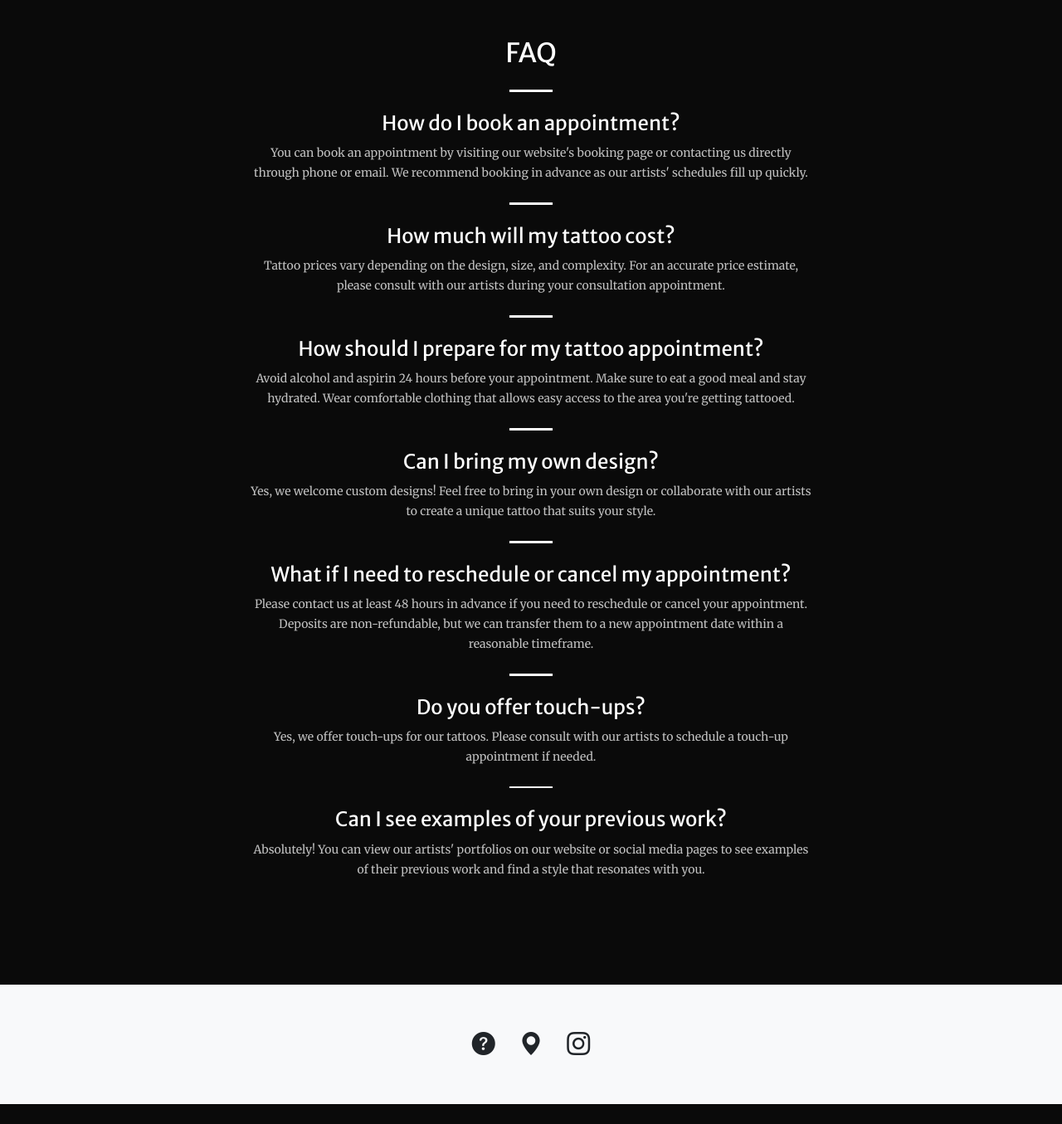
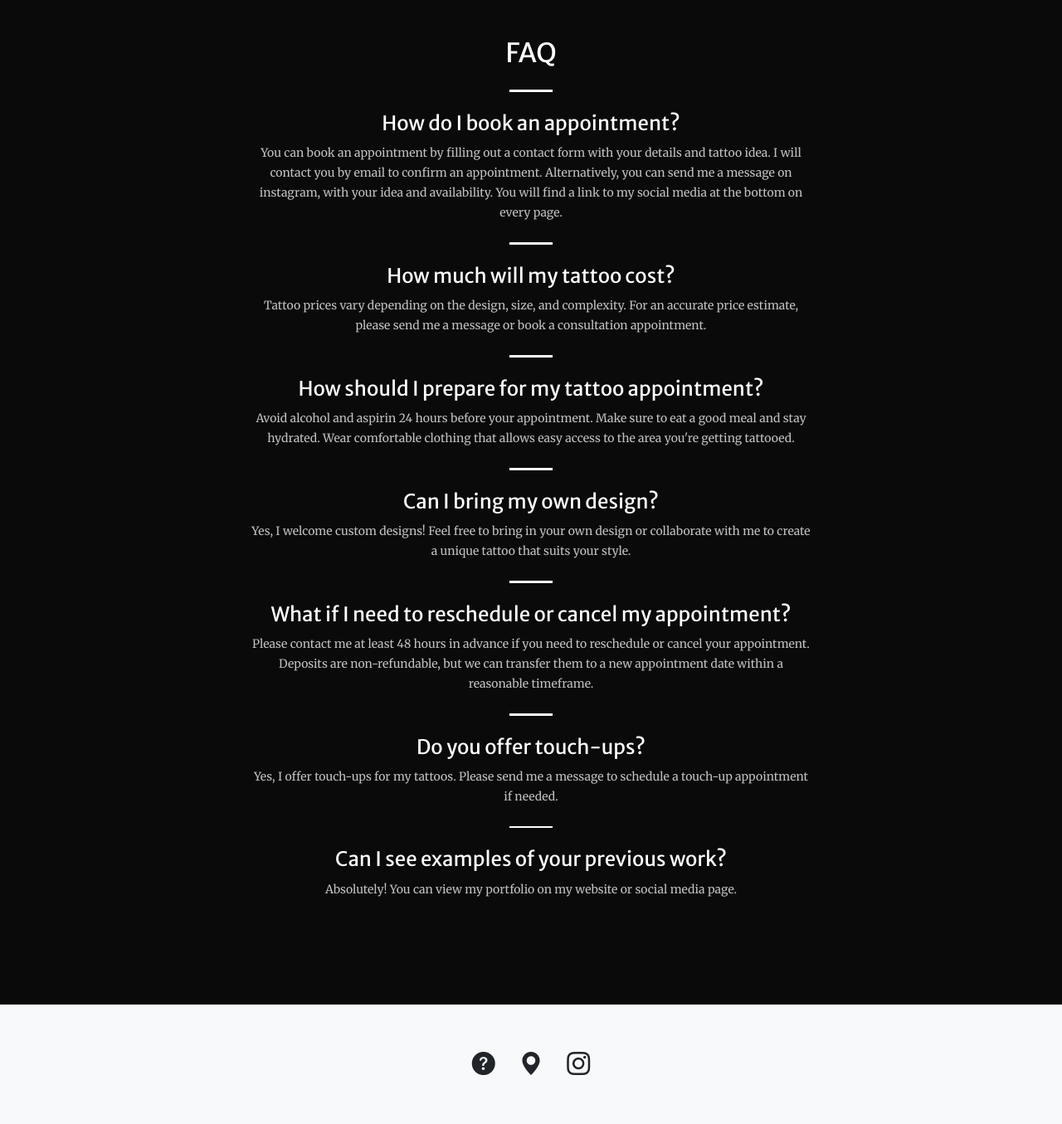
Before and after one commit to an-appropriate-username/krissisitedeploy, a Django app: page /faq in a window 1280 px wide. Shown: the part 83-1438 px from the top of the page at 83% size. Before the commit the page ends 1414 px from the top, so only its background shows below. Run offline with Django 4.2, Linux system fonts and the light colour scheme; some libraries are stand-ins or nearby versions.

Commit message:
Updated FAQ

```diff
--- a/kuw/templates/kuw/faq.html
+++ b/kuw/templates/kuw/faq.html
@@ -11,16 +11,16 @@
 
                 <h4 class="text-white mt-0">How do I book an appointment?</h4>
                 <small class="text-white-75 mb-5">You can book an appointment
-                    by visiting our website's booking page
-                    or contacting us directly through phone
-                    or email. We recommend booking in advance
-                    as our artists' schedules fill up quickly.</small>
+                    by filling out a contact form with your details and tattoo idea.
+                    I will contact you by email to confirm an appointment. Alternatively,
+                    you can send me a message on instagram, with your idea and availability.
+                    You will find a link to my social media at the bottom on every page. </small>
                     <hr class="divider divider-light"/>
 
                     <h4 class="text-white mt-0">How much will my tattoo cost?</h4>
                 <small class="text-white-75 mb-5">Tattoo prices vary depending on the design,
                     size, and complexity. For an accurate price estimate,
-                    please consult with our artists during your consultation appointment.</small>
+                    please send me a message or book a consultation appointment.</small>
                     <hr class="divider divider-light"/>
 
                     <h4 class="text-white mt-0">How should I prepare for my tattoo appointment?</h4>
@@ -30,25 +30,25 @@
                     <hr class="divider divider-light"/>
 
                     <h4 class="text-white mt-0">Can I bring my own design?</h4>
-                <small class="text-white-75 mb-5">Yes, we welcome custom designs!
-                    Feel free to bring in your own design or collaborate with our
-                    artists to create a unique tattoo that suits your style.</small>
+                <small class="text-white-75 mb-5">Yes, I welcome custom designs!
+                    Feel free to bring in your own design or collaborate with me
+                    to create a unique tattoo that suits your style.</small>
                     <hr class="divider divider-light"/>
 
                     <h4 class="text-white mt-0">What if I need to reschedule or cancel my appointment?</h4>
-                <small class="text-white-75 mb-5">Please contact us at least 48 hours in advance
+                <small class="text-white-75 mb-5">Please contact me at least 48 hours in advance
                     if you need to reschedule or cancel your appointment. Deposits are non-refundable,
                     but we can transfer them to a new appointment date within a reasonable timeframe.</small>
                     <hr class="divider divider-light"/>
 
                     <h4 class="text-white mt-0">Do you offer touch-ups?</h4>
-                <small class="text-white-75 mb-5">Yes, we offer touch-ups for our tattoos.
-                    Please consult with our artists to schedule a touch-up appointment if needed.</small>
+                <small class="text-white-75 mb-5">Yes, I offer touch-ups for my tattoos.
+                    Please send me a message to schedule a touch-up appointment if needed.</small>
                     <hr class="divider divider-light"/>
 
                     <h4 class="text-white mt-0">Can I see examples of your previous work?</h4>
-                <small class="text-white-75 mb-5">Absolutely! You can view our artists' portfolios on our website
-                    or social media pages to see examples of their previous work and find a style that resonates with you.</small>
+                <small class="text-white-75 mb-5">Absolutely! You can view my portfolio on my website
+                    or social media page.</small>
 
                 <br>
             </div>
```
